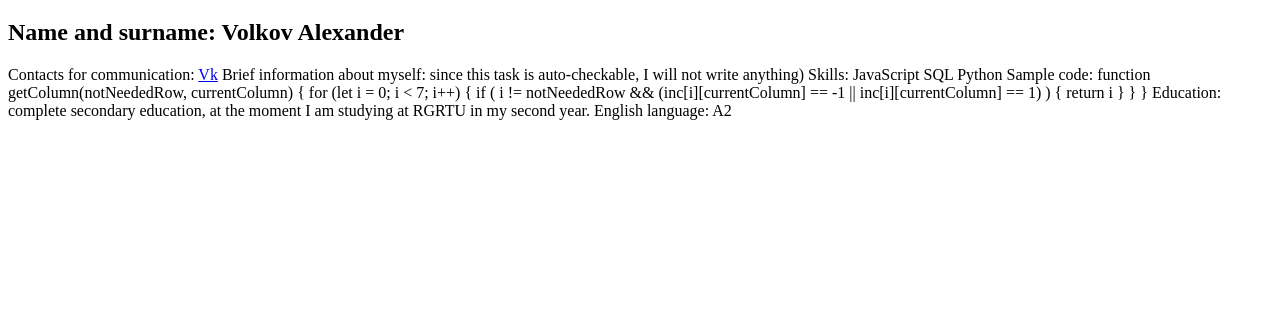
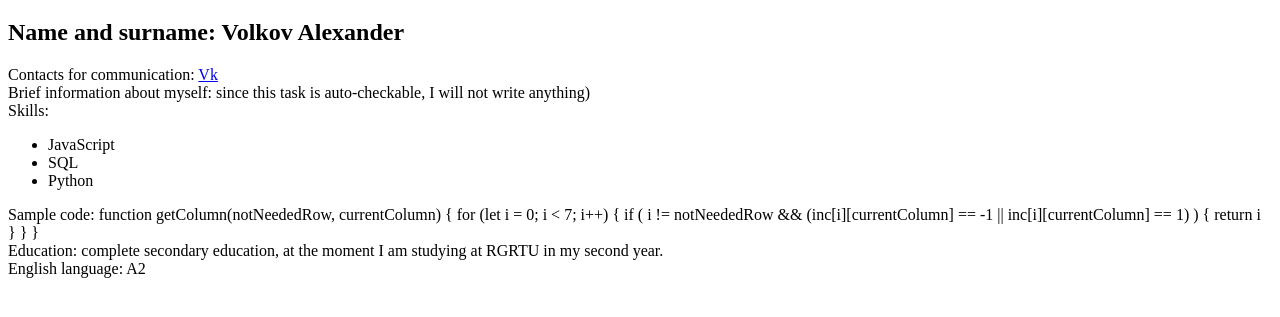
Before and after one commit to AlexWebDevelop/rsschool-cv, a plain HTML site: page index.html in a window 1280 px wide. Shown: the part 61-378 px from the top of the page. Drawn offline with Linux system fonts and the light colour scheme.

Commit message:
feat: index.html final + created style.css

```diff
--- a/index.html
+++ b/index.html
@@ -10,15 +10,31 @@
     <div class="container">
       <h1 class="title">CV</h1>
       <h2 class="subtitle">Name and surname: Volkov Alexander</h2>
-      Contacts for communication: <a href="vk.com/id2001">Vk</a>
-
-      Brief information about myself: since this task is auto-checkable, I will
-      not write anything) Skills: JavaScript SQL Python Sample code: function
-      getColumn(notNeededRow, currentColumn) { for (let i = 0; i < 7; i++) { if
-      ( i != notNeededRow && (inc[i][currentColumn] == -1 ||
-      inc[i][currentColumn] == 1) ) { return i } } } Education: complete
-      secondary education, at the moment I am studying at RGRTU in my second
-      year. English language: A2
+      <div class="contacts">
+        Contacts for communication: <a href="vk.com/id2001">Vk</a>
+      </div>
+      <div class="brief">
+        Brief information about myself: since this task is auto-checkable, I
+        will not write anything)
+      </div>
+      <div class="skills">
+        Skills:
+        <ul>
+          <li>JavaScript</li>
+          <li>SQL</li>
+          <li>Python</li>
+        </ul>
+      </div>
+      <div class="code">
+        Sample code: function getColumn(notNeededRow, currentColumn) { for (let
+        i = 0; i < 7; i++) { if ( i != notNeededRow && (inc[i][currentColumn] ==
+        -1 || inc[i][currentColumn] == 1) ) { return i } } }
+      </div>
+      <div class="edu">
+        Education: complete secondary education, at the moment I am studying at
+        RGRTU in my second year.
+      </div>
+      <div class="eng">English language: A2</div>
     </div>
   </body>
 </html>
```
Also changed, not shown: style.css (added).
